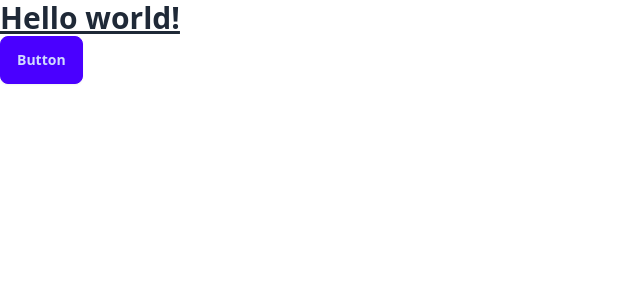
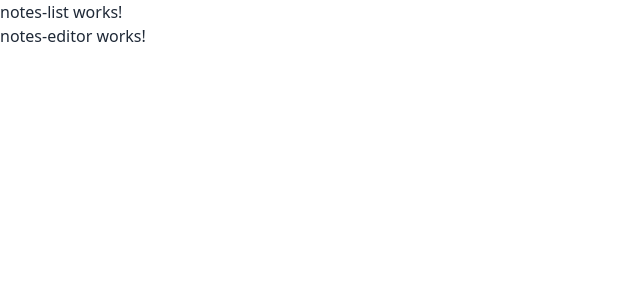
Before and after one commit to mariovyord/simple-notes, an Angular app: page / in a window 1280 px wide. Shown: the top 300 px of the page, without its empty margins (0-640 px from the left). Built offline with nearby package versions, Linux system fonts and the light colour scheme.

Commit message:
add basic components

```diff
--- a/src/app/app.component.html
+++ b/src/app/app.component.html
@@ -1,6 +1,5 @@
 <main class="main">
-  <h1 class="text-3xl font-bold underline">Hello world!</h1>
-  <button class="btn btn-primary">Button</button>
+  <app-notes></app-notes>
 </main>
 
 <router-outlet></router-outlet>
--- a/src/app/app.component.ts
+++ b/src/app/app.component.ts
@@ -1,11 +1,12 @@
 import { Component } from '@angular/core';
 import { CommonModule } from '@angular/common';
 import { RouterOutlet } from '@angular/router';
+import { NotesComponent } from './notes/notes.component';
 
 @Component({
   selector: 'app-root',
   standalone: true,
-  imports: [CommonModule, RouterOutlet],
+  imports: [CommonModule, RouterOutlet, NotesComponent],
   templateUrl: './app.component.html',
 })
 export class AppComponent {
--- /dev/null
+++ b/src/app/notes/components/notes-editor/notes-editor.component.html
@@ -0,0 +1 @@
+<p>notes-editor works!</p>
--- /dev/null
+++ b/src/app/notes/components/notes-list/notes-list.component.html
@@ -0,0 +1 @@
+<p>notes-list works!</p>
--- /dev/null
+++ b/src/app/notes/notes.component.html
@@ -0,0 +1,5 @@
+<div className="h-screen overflow-hidden flex">
+  <app-notes-list></app-notes-list>
+
+  <app-notes-editor></app-notes-editor>
+</div>
--- /dev/null
+++ b/src/app/notes/services/notes.service.ts
@@ -0,0 +1,8 @@
+import { Injectable } from '@angular/core';
+
+@Injectable({
+  providedIn: 'root',
+})
+export class NotesService {
+  constructor() {}
+}
```
Also changed, not shown: src/app/notes/components/notes-editor/notes-editor.component.ts (added, +9 -0 lines), src/app/notes/components/notes-list/notes-list.component.ts (added, +9 -0 lines), src/app/notes/notes.component.ts (added, +11 -0 lines).
